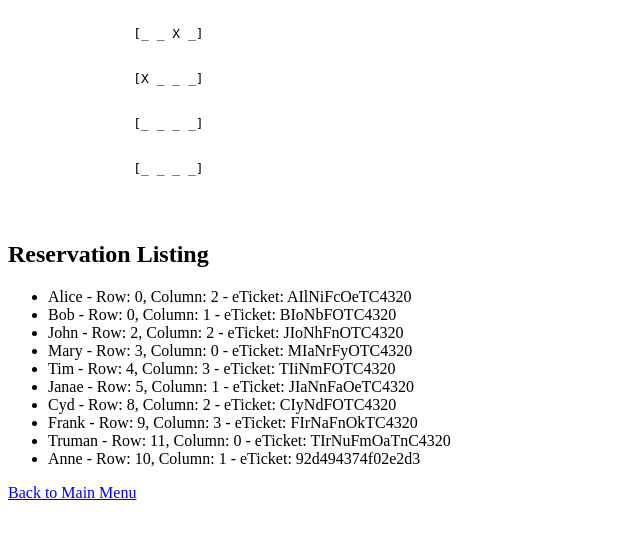
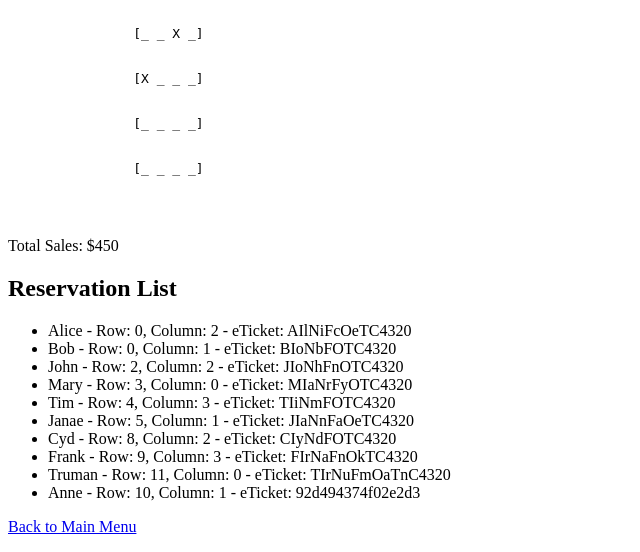
Before and after one commit to zach-mcl/Trip-Reservation, a Flask app: page /admin_dashboard in a window 1280 px wide. Shown: the part 476-1028 px from the top of the page, without its empty margins (0-640 px from the left). Before the commit the page ends 976 px from the top, so only its background shows below. Run offline with Flask 3, Linux system fonts and the light colour scheme; data comes from the database, SQL or seed files in the repository.

Commit message:
Total sales now calculated and displayed on admin dashboard using cost matrix

```diff
--- a/app.py
+++ b/app.py
@@ -1,4 +1,3 @@
-# import logging
 from flask import Flask, render_template, redirect, url_for
 from flask_sqlalchemy import SQLAlchemy
 from flask_wtf import FlaskForm
@@ -12,7 +11,6 @@
 app.config['SECRET_KEY'] = '93706c9e3f77354f88ad49691ed40ba39577805ba18482498309142b4bc67856'
 app.config['SQLALCHEMY_DATABASE_URI'] = f'sqlite:///{os.path.abspath("/app/reservations.db")}'
 db = SQLAlchemy(app)
-# logging.basicConfig(level=logging.DEBUG)
 
 class Reservation(db.Model):
     __tablename__ = 'reservations'
@@ -68,19 +66,31 @@
 def admin_dashboard():
     reservations = Reservation.query.all()
     seating_chart_data = get_seating_chart_data(reservations)
-    # total_sales = db.session.query(db.func.sum(Reservation.price)).scalar() or 0
-    # return render_template('admin_dashboard.html', reservations=reservations, total_sales=total_sales, cost_matrix=cost_matrix)
-    return render_template('admin_dashboard.html', reservations=reservations, seating_chart_data=seating_chart_data)
+    total_sales = get_total_cost(reservations)
+    return render_template('admin_dashboard.html', reservations=reservations, seating_chart_data=seating_chart_data, total_sales=total_sales)
 
 def get_seating_chart_data(reservations):
     seating_chart = [['_' for _ in range(4)] for _ in range(12)]
-
     for res in reservations:
         row_index = res.seatRow - 1
         col_index = res.seatColumn - 1
         if 0 <= row_index < 12 and 0 <= col_index < 4:
             seating_chart[row_index][col_index] = 'X'
     return seating_chart
+
+def get_cost_matrix():
+    cost_matrix = [[100, 75, 50, 100] for _ in range(12)]
+    return cost_matrix
+
+def get_total_cost(reservations):
+    total_cost = 0
+    cost_matrix = get_cost_matrix()
+    for res in reservations:
+        row_index = res.seatRow - 1
+        col_index = res.seatColumn - 1
+        if 0 <= row_index < 12 and 0 <= col_index < 4:
+            total_cost += cost_matrix[row_index][col_index]
+    return total_cost
 
 @app.route('/reserve', methods=['GET', 'POST'])
 def reserve():
--- a/templates/admin_dashboard.html
+++ b/templates/admin_dashboard.html
@@ -14,14 +14,15 @@
             {% endfor %}
         </pre>
 
-        <h2>Reservation Listing</h2>
+        <p>Total Sales: ${{ total_sales }}</p>
+
+        <h2>Reservation List</h2>
         {% if reservations %}
         <ul>
             {% for res in reservations %}
             <li>
                 {{ res.passengerName }} -
-                Row: {{ res.seatRow }}, Column: {{ res.seatColumn }} -
-                eTicket: {{ res.eTicketNumber }}
+                Row: {{ res.seatRow }}, Column: {{ res.seatColumn }} - eTicket: {{ res.eTicketNumber }}
             </li>
             {% endfor %}
         </ul>
```
